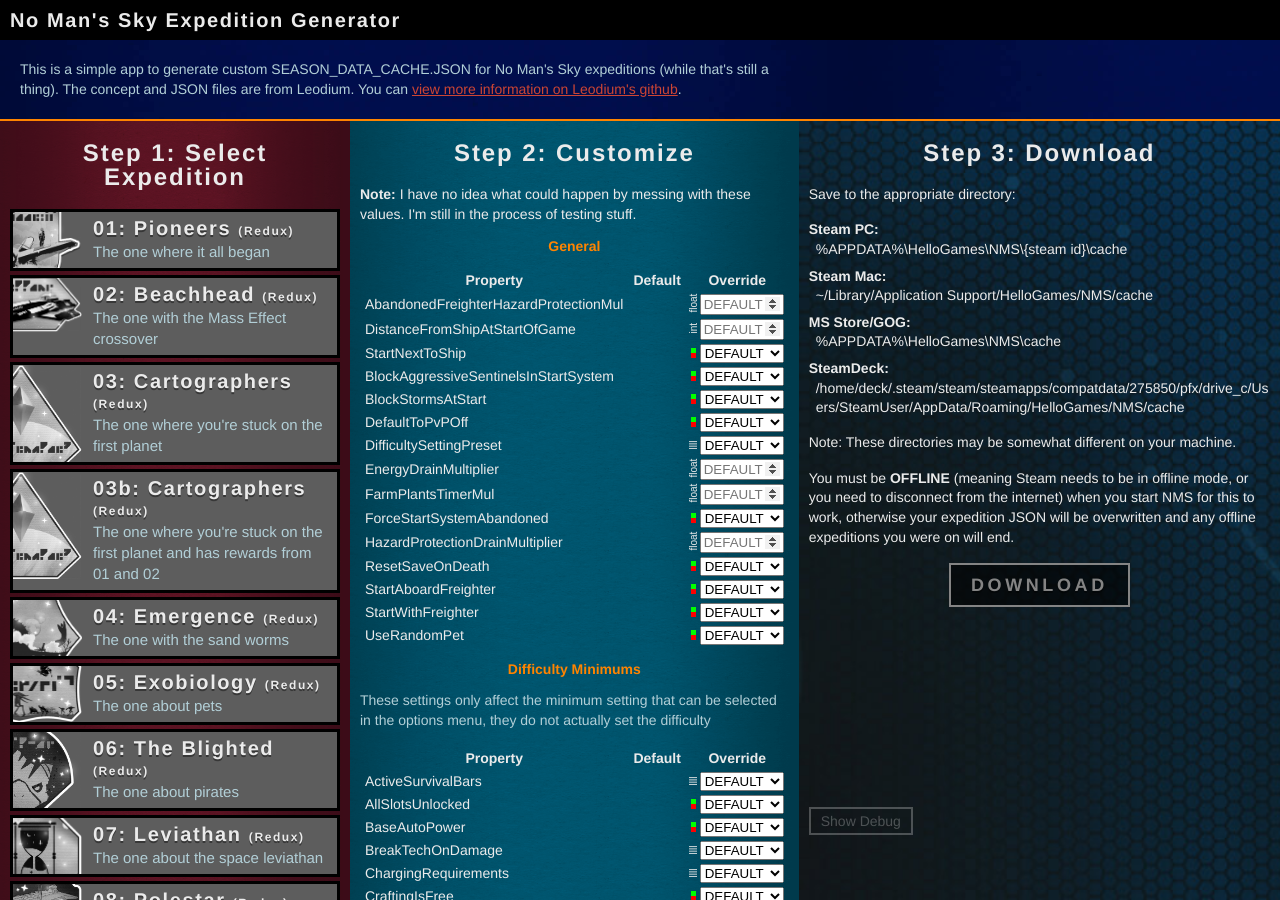
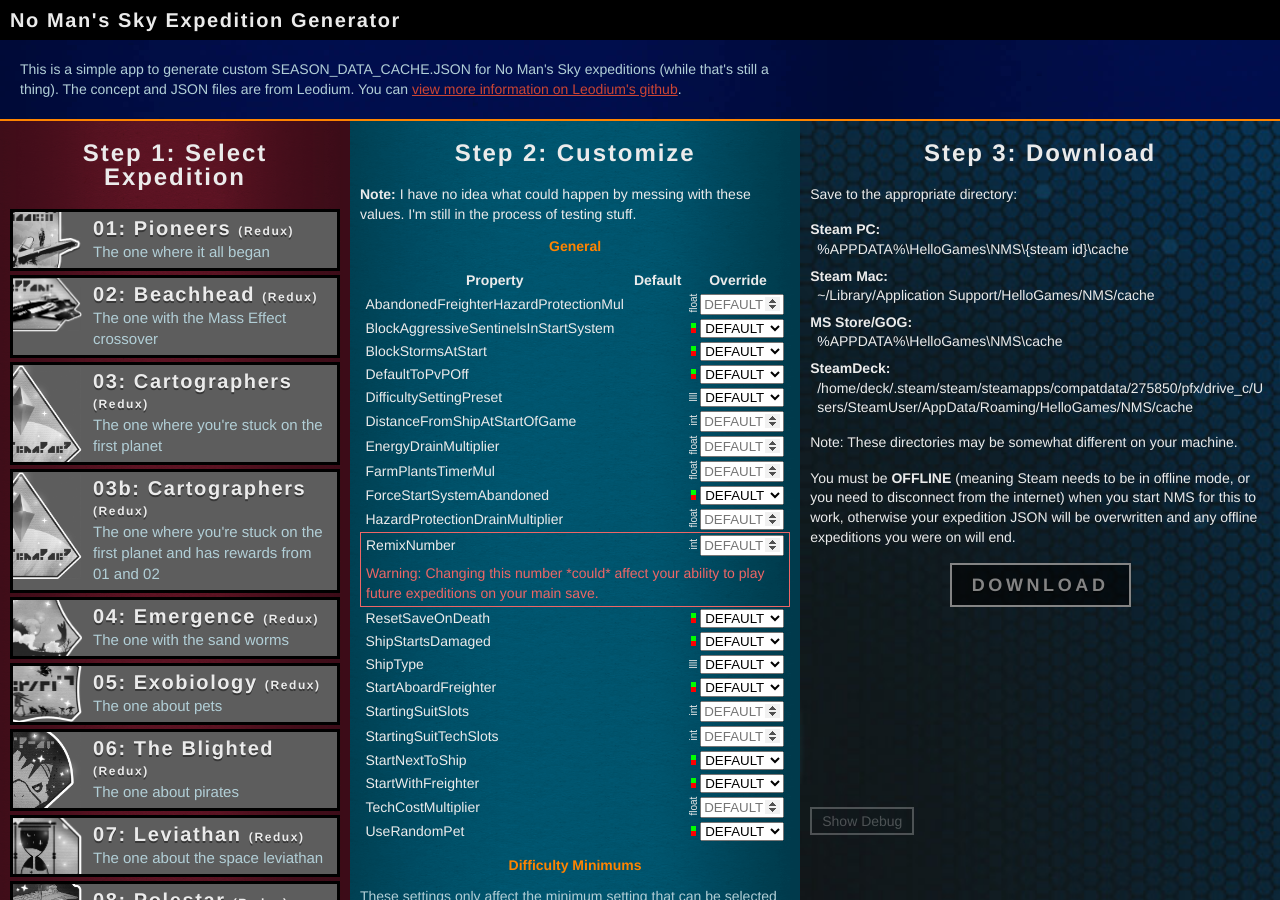
Before and after one commit to cwmonkey/nms-expeditions, a Jekyll site: the page built from index.html, in a window 1280 px wide and 900 px high. Built offline with Jekyll 4.4.1, drawn with Linux system fonts in a browser that asks for light colours; some web fonts are replaced.

Commit message:
Adding/moving customizations around

```diff
--- a/_data/customizations.yml
+++ b/_data/customizations.yml
@@ -3,10 +3,6 @@
    - prop: AbandonedFreighterHazardProtectionMul
      type: float
      description: Turn this down for more challenge
-   - prop: DistanceFromShipAtStartOfGame
-     type: int
-   - prop: StartNextToShip
-     type: bool
    - prop: BlockAggressiveSentinelsInStartSystem
      type: bool
    - prop: BlockStormsAtStart
@@ -16,6 +12,8 @@
    - prop: DifficultySettingPreset
      subprop: DifficultyPresetType
      type: DifficultyPresetType
+   - prop: DistanceFromShipAtStartOfGame
+     type: int
    - prop: EnergyDrainMultiplier
      type: float
    - prop: FarmPlantsTimerMul
@@ -24,12 +22,30 @@
      type: bool
    - prop: HazardProtectionDrainMultiplier
      type: float
+   - prop: RemixNumber
+     type: int
+     description: "I have a theory this number is used to allow people to replay expeditions when they are re-released. If so, and you want to replay an expedition on your main save, you should probably change the number to something really high, like 10000 so it won't block you from playing future re-releases of expeditions."
+     warning: Changing this number *could* affect your ability to play future expeditions on your main save.
    - prop: ResetSaveOnDeath
      type: bool
+   - prop: ShipStartsDamaged
+     type: bool
+   - prop: ShipType
+     subprop: ShipClass
+     type: ShipClass
    - prop: StartAboardFreighter
+     type: bool
+   - prop: StartingSuitSlots
+     type: int
+   - prop: StartingSuitTechSlots
+     type: int
+   - prop: StartNextToShip
      type: bool
    - prop: StartWithFreighter
      type: bool
+   - prop: TechCostMultiplier
+     type: float
+     description: Increase this to make Technology modules cost more
    - prop: UseRandomPet
      type: bool
 - name: Difficulty Minimums
```
